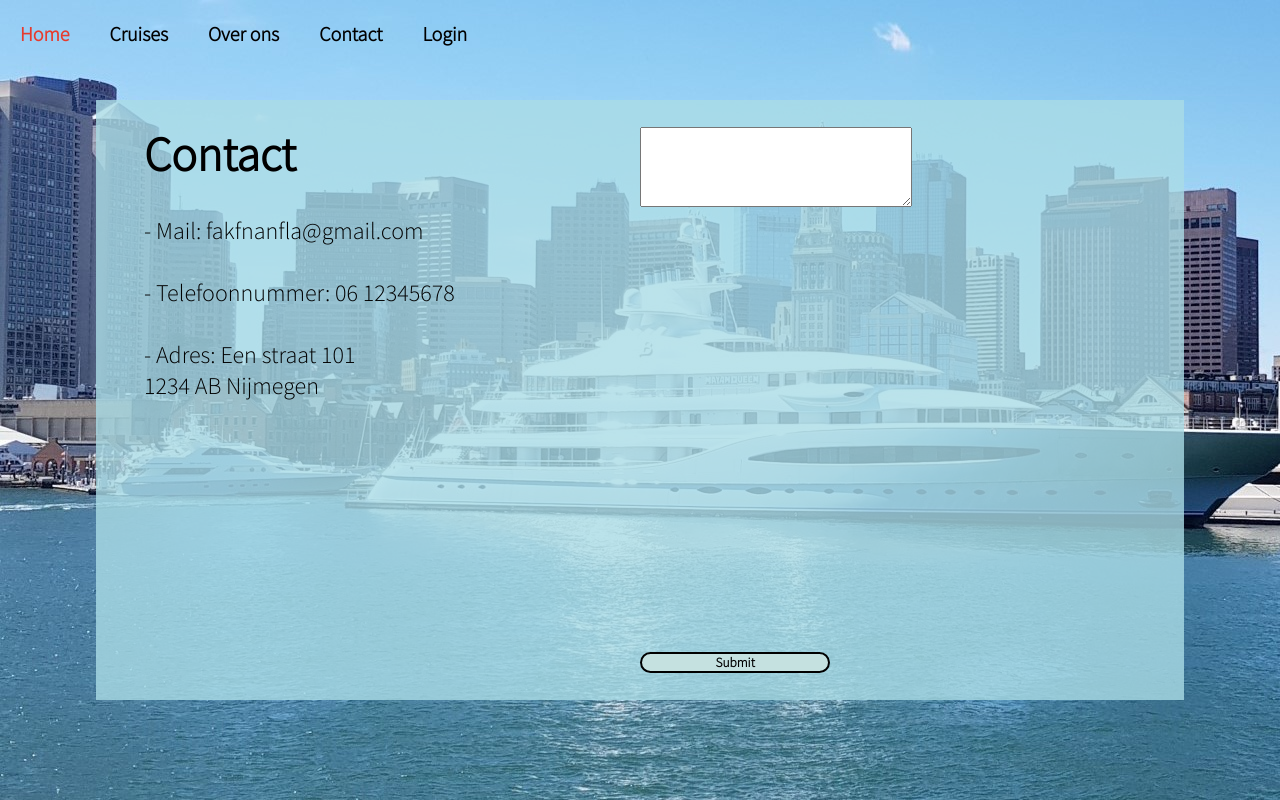
After one commit to Tobias-W-S/CRUDP4Project, a PHP site: page /contact.php in a window 1280 px wide. The commit adds this page. Run offline with PHP 8.4, Linux system fonts and the light colour scheme.

Commit message:
Contact page

```diff
--- /dev/null
+++ b/contact.php
@@ -0,0 +1,23 @@
+<?php
+      include("includes/nav.php")
+?>
+<div class="background_landing">
+    <div class="contact">
+        <p>
+            <strong>Contact</strong><br>
+            <br>
+            - Mail: fakfnanfla@gmail.com<br><br>
+            - Telefoonnummer: 06 12345678<br><br>
+            - Adres: Een straat 101<br>
+            1234 AB Nijmegen<br>
+        </p>
+        <div>
+            <form method="post">
+                <textarea></textarea>
+                <input type="submit">
+            </form>
+        </div>
+    </div>
+</div>
+</body>
+</html>
--- a/css/styles.css
+++ b/css/styles.css
@@ -11,6 +11,7 @@
   --secundary05: rgba(248, 90, 62, 0.9);
 
   --tertairy: #aadce6;
+  --tertairy05: rgba(170, 220, 230, 0.8);
   --quaternary: #c5e1e0;
   --background: #e1e6e1;
   font-family: "Source Sans Pro", sans-serif;
@@ -283,3 +284,62 @@ nav a:hover {
     width: 12%;
 }
 /*End Search bar css*/
+
+/*About us css*/
+.contact{
+    display: flex;
+
+
+    background-color: var(--tertairy05);
+    height: 75vh;
+    width: 85%;
+}
+
+.contact > *{
+    width: 50%;
+    height: 100%;
+}
+
+.contact p{
+    display: inline-block;
+    padding-left: 2em;
+    padding-top: 1em;
+
+    font-size: 1.5em;
+}
+
+.contact p strong{
+    font-size: 2em;
+    font-weight: 600;
+}
+
+.contact form{
+    display: flex;
+    flex-direction: column;
+    justify-content: space-between;
+
+    height: 100%;
+
+    padding: 5% 0;
+}
+
+.contact textarea{
+    min-width: 35%;
+    min-height: 10vh;
+    max-width: 50%;
+    max-height: 25vh;
+}
+
+.contact input[type=submit]{
+    font-family: "Source Sans Pro", sans-serif;
+    font-weight: 600;
+    background-color: var(--quaternary);
+
+    border-style: solid;
+    border-radius: 1em;
+
+    width: 35%;
+
+}
+
+/*End about us css*/
--- a/index.php
+++ b/index.php
@@ -83,7 +83,7 @@
 			</figcaption>
 		</figure>
 	</div>
-</div>
+    </div>
     </div>
 
 
```
